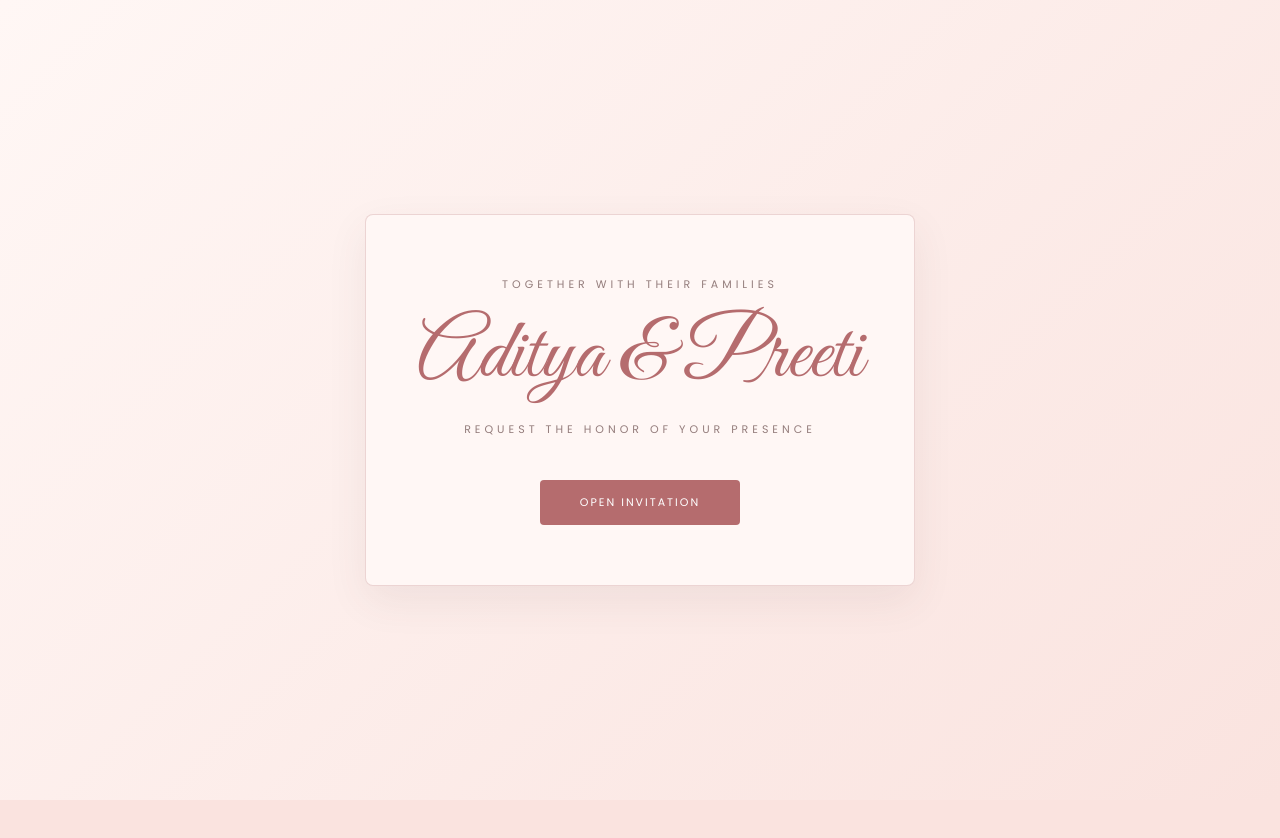
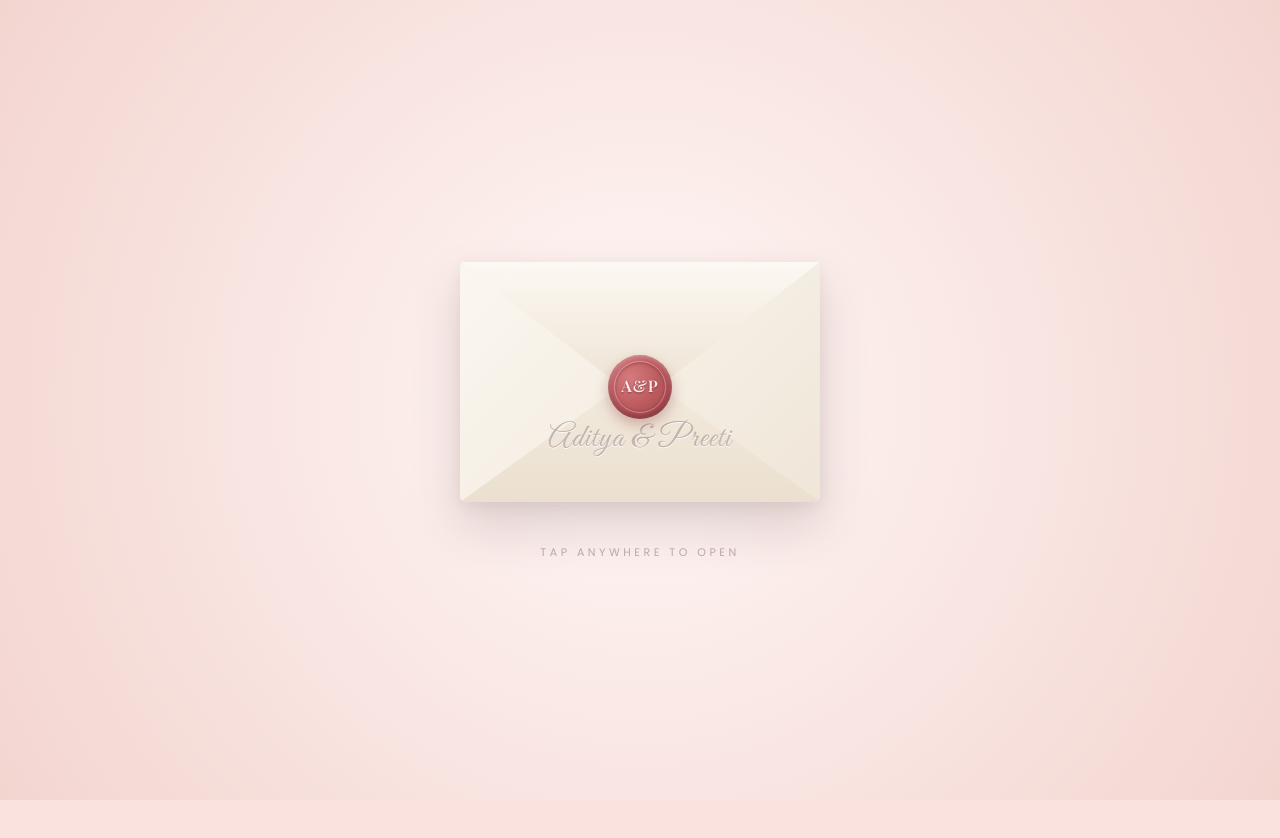
Before and after one commit to adi-github07/pituadu, a plain HTML site: page index.html in a window 1280 px wide. Shown: the top 838 px of the page. Drawn offline with nearby package versions, Linux system fonts and the light colour scheme; a web font is replaced by a local one.

Commit message:
Refactor envelope welcome screen styles and interactions
Updated styles and structure for the envelope welcome screen, including layout adjustments and hover effects. Improved accessibility and interaction by allowing the envelope to open on tap.

```diff
--- a/index.html
+++ b/index.html
@@ -32,7 +32,7 @@ body {
   font-family: 'Poppins', sans-serif;
   background: var(--bg-color);
   color: var(--text-main);
-  overflow-x: hidden;
+  overflow: hidden; /* Locked until envelope opens */
   line-height: 1.8;
 }
 
@@ -61,63 +61,241 @@ h1, h2, h3, .serif {
   font-weight: 400;
 }
 
-/* Welcome Screen */
+/* =========================================
+   ENVELOPE WELCOME SCREEN
+   ========================================= */
 #welcomeScreen {
   position: fixed;
   inset: 0;
   z-index: 1000;
   display: flex;
+  flex-direction: column;
   align-items: center;
   justify-content: center;
-  text-align: center;
-  background: linear-gradient(135deg, #fff7f5 0%, #fae3df 100%);
+  background: radial-gradient(circle at center, #fff7f5 0%, #f3d5d0 100%);
+  cursor: pointer;
   transition: opacity 1s ease, transform 1s ease;
+  user-select: none;
+  -webkit-tap-highlight-color: transparent;
 }
 
 #welcomeScreen.closed {
   opacity: 0;
-  transform: scale(1.02);
+  transform: scale(1.04);
   pointer-events: none;
 }
 
-.welcome-card {
-  padding: 60px 40px;
-  max-width: 550px;
-  width: 90%;
+.envelope-stage {
+  position: relative;
+  width: min(360px, 88vw);
+  height: min(240px, 58vw);
+  perspective: 1200px;
+  margin-top: 30px;
+}
+
+.envelope {
+  position: relative;
+  width: 100%;
+  height: 100%;
+  background: #f5efe6; /* Ivory base */
+  border-radius: 6px;
+  box-shadow: 0 25px 50px rgba(84, 63, 62, 0.18), 0 5px 15px rgba(84, 63, 62, 0.08);
+  transition: transform 0.6s ease;
+}
+
+#welcomeScreen:hover .envelope {
+  transform: translateY(-4px);
+}
+
+/* Subtle embossed names on the envelope body */
+.envelope-watermark {
+  position: absolute;
+  bottom: 14%;
+  left: 0;
+  right: 0;
+  text-align: center;
+  z-index: 4;
+  pointer-events: none;
+}
+
+.envelope-watermark span {
+  font-family: 'Great Vibes', cursive;
+  font-size: clamp(24px, 6vw, 32px);
+  color: rgba(148, 125, 124, 0.55);
+  letter-spacing: 1px;
+  text-shadow: 0 1px 0 rgba(255, 255, 255, 0.8);
+}
+
+/* Card inside the envelope */
+.envelope-card {
+  position: absolute;
+  left: 6%;
+  right: 6%;
+  bottom: 8%;
+  height: 84%;
   background: var(--surface);
   border: 1px solid var(--border);
-  box-shadow: 0 15px 40px rgba(84, 63, 62, 0.08);
-  border-radius: 8px;
+  border-radius: 4px;
+  padding: 20px 15px;
+  display: flex;
+  flex-direction: column;
+  align-items: center;
+  justify-content: center;
+  text-align: center;
+  z-index: 2;
+  box-shadow: 0 4px 15px rgba(84, 63, 62, 0.08);
+  transition: transform 0.9s cubic-bezier(0.34, 1.56, 0.64, 1), opacity 0.6s ease;
 }
 
-.welcome-card h1 {
-  font-family: 'Great Vibes', cursive;
-  font-size: clamp(55px, 10vw, 85px);
-  color: var(--accent);
-  margin: 20px 0;
-  line-height: 1;
+.envelope-card .card-eyebrow {
+  font-size: 9px;
+  letter-spacing: 3px;
+  text-transform: uppercase;
+  color: var(--text-light);
 }
 
-.open-btn {
-  margin-top: 40px;
-  padding: 14px 40px;
-  background: var(--accent);
-  color: #fff;
-  border: none;
-  border-radius: 4px;
-  letter-spacing: 2px;
-  font-size: 11px;
-  text-transform: uppercase;
-  transition: all 0.4s ease;
+.envelope-card h2 {
+  font-family: 'Great Vibes', cursive;
+  font-size: clamp(32px, 8vw, 44px);
+  color: var(--accent);
+  margin: 6px 0;
+  line-height: 1.1;
 }
 
-.open-btn:hover {
-  background: var(--text-main);
-  transform: translateY(-2px);
-  box-shadow: 0 10px 20px rgba(84, 63, 62, 0.15);
+.envelope-card .card-date {
+  font-family: 'Playfair Display', serif;
+  font-size: 12px;
+  letter-spacing: 3px;
+  color: var(--text-main);
 }
 
-/* Main Layout */
+/* Envelope Pocket (Left, Right, Bottom folds) */
+.envelope-pocket {
+  position: absolute;
+  inset: 0;
+  z-index: 3;
+  pointer-events: none;
+  overflow: hidden;
+  border-radius: 6px;
+}
+
+/* Left & Right inner side folds */
+.envelope-pocket::before {
+  content: '';
+  position: absolute;
+  inset: 0;
+  background: linear-gradient(135deg, #fbf7f0 0%, #efe6d8 100%);
+  clip-path: polygon(0 0, 52% 52%, 0 100%, 0 0, 100% 0, 48% 52%, 100% 100%, 100% 0);
+}
+
+/* Bottom fold */
+.envelope-pocket::after {
+  content: '';
+  position: absolute;
+  inset: 0;
+  background: linear-gradient(180deg, #faf5ec 0%, #ebe0cf 100%);
+  clip-path: polygon(0 100%, 50% 46%, 100% 100%);
+  filter: drop-shadow(0 -2px 4px rgba(84, 63, 62, 0.06));
+}
+
+/* Top Envelope Flap */
+.envelope-flap {
+  position: absolute;
+  top: 0;
+  left: 0;
+  width: 100%;
+  height: 58%;
+  background: linear-gradient(180deg, #fcf8f2 0%, #ede2d2 100%);
+  clip-path: polygon(0 0, 100% 0, 50% 100%);
+  transform-origin: top center;
+  transition: transform 0.75s cubic-bezier(0.4, 0, 0.2, 1), z-index 0s 0.35s;
+  z-index: 5;
+  filter: drop-shadow(0 4px 6px rgba(84, 63, 62, 0.12));
+}
+
+/* Red/Pink Wax Seal */
+.wax-seal {
+  position: absolute;
+  top: 52%;
+  left: 50%;
+  transform: translate(-50%, -50%);
+  width: 64px;
+  height: 64px;
+  border-radius: 50%;
+  background: radial-gradient(circle at 35% 35%, #d67a7e 0%, #b55459 60%, #8c383d 100%);
+  box-shadow:
+    0 6px 14px rgba(140, 56, 61, 0.35),
+    inset 0 2px 4px rgba(255, 255, 255, 0.35),
+    inset 0 -3px 6px rgba(70, 20, 24, 0.4);
+  z-index: 6;
+  display: flex;
+  align-items: center;
+  justify-content: center;
+  transition: transform 0.4s ease, opacity 0.4s ease;
+}
+
+/* Inner stamped ring of the wax seal */
+.wax-seal::before {
+  content: '';
+  position: absolute;
+  inset: 6px;
+  border-radius: 50%;
+  border: 1.5px solid rgba(255, 235, 235, 0.35);
+  box-shadow: inset 0 1px 3px rgba(70, 20, 24, 0.35);
+}
+
+.wax-seal span {
+  font-family: 'Playfair Display', serif;
+  font-size: 16px;
+  font-weight: 600;
+  letter-spacing: 1px;
+  color: #fceaea;
+  text-shadow: 0 1px 2px rgba(70, 20, 24, 0.5);
+}
+
+/* Tap Hint */
+.tap-hint {
+  margin-top: 38px;
+  font-size: 11px;
+  letter-spacing: 3.5px;
+  text-transform: uppercase;
+  color: var(--text-light);
+  animation: pulseHint 2.2s infinite ease-in-out;
+  transition: opacity 0.3s ease;
+}
+
+@keyframes pulseHint {
+  0%, 100% { opacity: 0.45; transform: translateY(0); }
+  50% { opacity: 1; transform: translateY(-2px); }
+}
+
+/* =========================================
+   ENVELOPE OPENED ANIMATION STATES
+   ========================================= */
+#welcomeScreen.opening .tap-hint {
+  opacity: 0;
+  animation: none;
+}
+
+#welcomeScreen.opening .wax-seal {
+  transform: translate(-50%, -50%) scale(0.85);
+  opacity: 0;
+}
+
+#welcomeScreen.opening .envelope-flap {
+  transform: rotateX(180deg);
+  z-index: 1;
+}
+
+#welcomeScreen.opening .envelope-card {
+  transform: translateY(-68%);
+  z-index: 4;
+  box-shadow: 0 15px 35px rgba(84, 63, 62, 0.16);
+}
+
+/* =========================================
+   MAIN LAYOUT
+   ========================================= */
 #invitation {
   opacity: 0;
   visibility: hidden;
@@ -289,7 +467,7 @@ section {
   color: var(--text-light);
 }
 
-/* PASTEL EVENT COLORS (Slightly more saturated for mobile visibility) */
+/* PASTEL EVENT COLORS */
 .event-haldi {
   background: linear-gradient(145deg, #fffcf0, #faefc3);
   border-color: #ebd688;
@@ -453,16 +631,38 @@ footer {
 
 <body>
 
-<!-- Welcome Screen -->
-<div id="welcomeScreen">
-  <div class="welcome-card">
-    <p class="eyebrow" style="margin-bottom: 15px;">Together with their families</p>
-    <h1>Aditya & Preeti</h1>
-    <p class="eyebrow">Request the honor of your presence</p>
-    <button class="open-btn" id="openInvitation">
-      Open Invitation
-    </button>
+<!-- Envelope Welcome Screen (Tap Anywhere) -->
+<div id="welcomeScreen" role="button" tabindex="0" aria-label="Tap anywhere to open wedding invitation">
+  <div class="envelope-stage">
+    <div class="envelope">
+
+      <!-- Top Flap -->
+      <div class="envelope-flap"></div>
+
+      <!-- Inner Sliding Card -->
+      <div class="envelope-card">
+        <span class="card-eyebrow">Wedding Invitation</span>
+        <h2>Aditya & Preeti</h2>
+        <span class="card-date">04 . 01 . 2027</span>
+      </div>
+
+      <!-- Left, Right, Bottom Envelope Folds -->
+      <div class="envelope-pocket"></div>
+
+      <!-- Subtle Names on Envelope -->
+      <div class="envelope-watermark">
+        <span>Aditya & Preeti</span>
+      </div>
+
+      <!-- Wax Seal -->
+      <div class="wax-seal">
+        <span>A&amp;P</span>
+      </div>
+
+    </div>
   </div>
+
+  <p class="tap-hint">Tap anywhere to open</p>
 </div>
 
 <!-- Audio -->
@@ -600,12 +800,13 @@ footer {
 <script>
 document.addEventListener("DOMContentLoaded", function () {
 
-  const openButton = document.getElementById("openInvitation");
   const welcomeScreen = document.getElementById("welcomeScreen");
   const invitation = document.getElementById("invitation");
 
   const music = document.getElementById("weddingMusic");
   const musicToggle = document.getElementById("musicToggle");
+
+  let isOpened = false;
 
   // Scroll Animations (Modern Fade-in)
   const observer = new IntersectionObserver((entries) => {
@@ -645,20 +846,39 @@ document.addEventListener("DOMContentLoaded", function () {
     }
   }
 
-  // Opening invitation
-  if (openButton) {
-    openButton.addEventListener("click", function () {
+  // Envelope Sequence: Tap anywhere -> Flap opens -> Card slides out -> Main site reveals
+  function handleOpenEnvelope() {
+    if (isOpened) return;
+    isOpened = true;
+
+    // 1. Trigger music immediately on user gesture
+    playMusic();
+    updateCountdown();
+
+    // 2. Break seal, lift flap upwards, and slide card out
+    welcomeScreen.classList.add("opening");
+
+    // 3. Reveal main invitation website smoothly after card slides out
+    setTimeout(function () {
       welcomeScreen.classList.add("closed");
       invitation.classList.add("visible");
       document.body.style.overflow = "auto";
       musicToggle.style.display = "flex";
+    }, 1550);
 
-      setTimeout(function () {
-        welcomeScreen.style.display = "none";
-      }, 1000);
+    // 4. Remove overlay from DOM flow once faded out
+    setTimeout(function () {
+      welcomeScreen.style.display = "none";
+    }, 2550);
+  }
 
-      playMusic();
-      updateCountdown();
+  if (welcomeScreen) {
+    welcomeScreen.addEventListener("click", handleOpenEnvelope);
+    welcomeScreen.addEventListener("keydown", function (e) {
+      if (e.key === "Enter" || e.key === " ") {
+        e.preventDefault();
+        handleOpenEnvelope();
+      }
     });
   }
 
```
